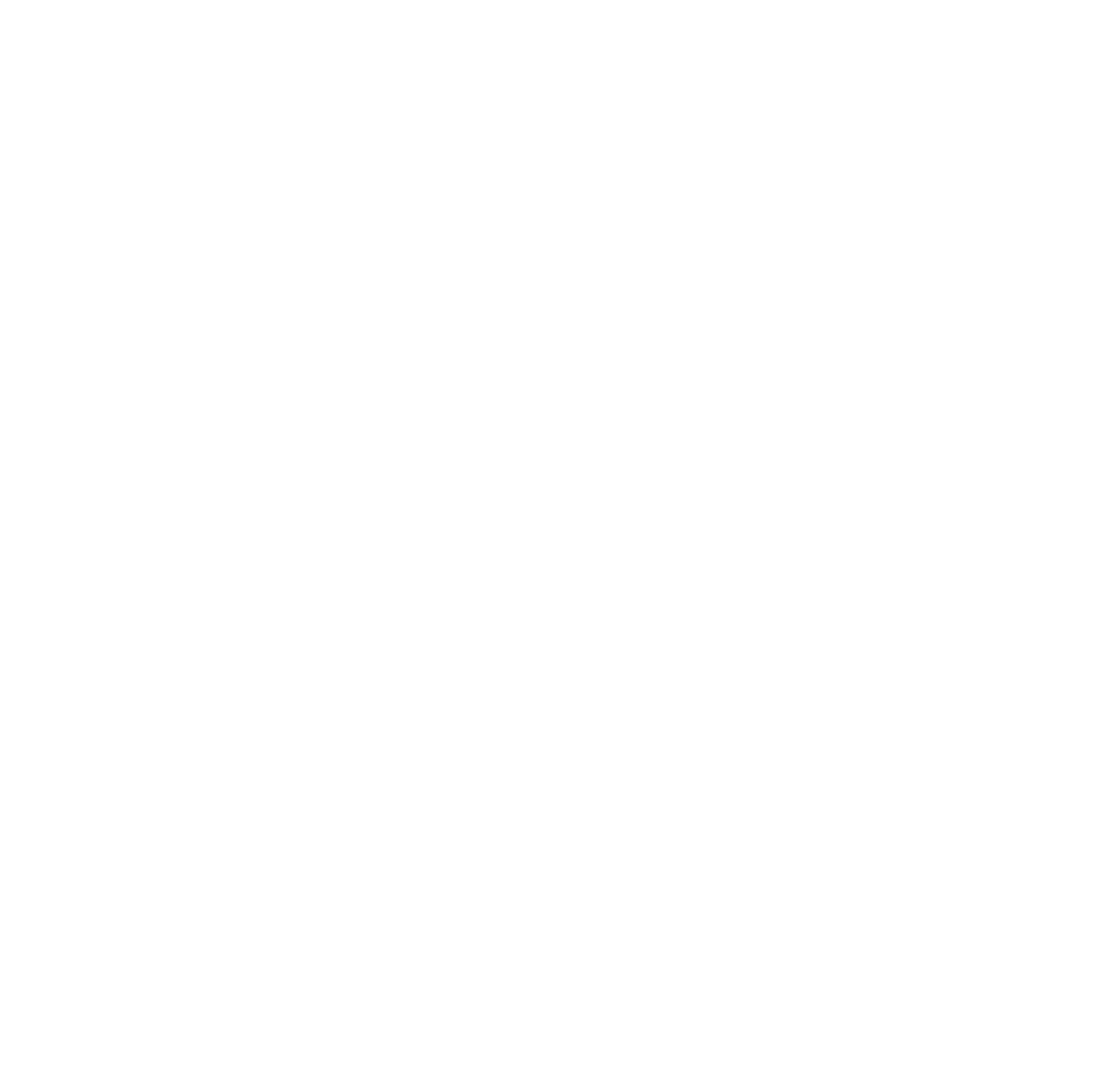
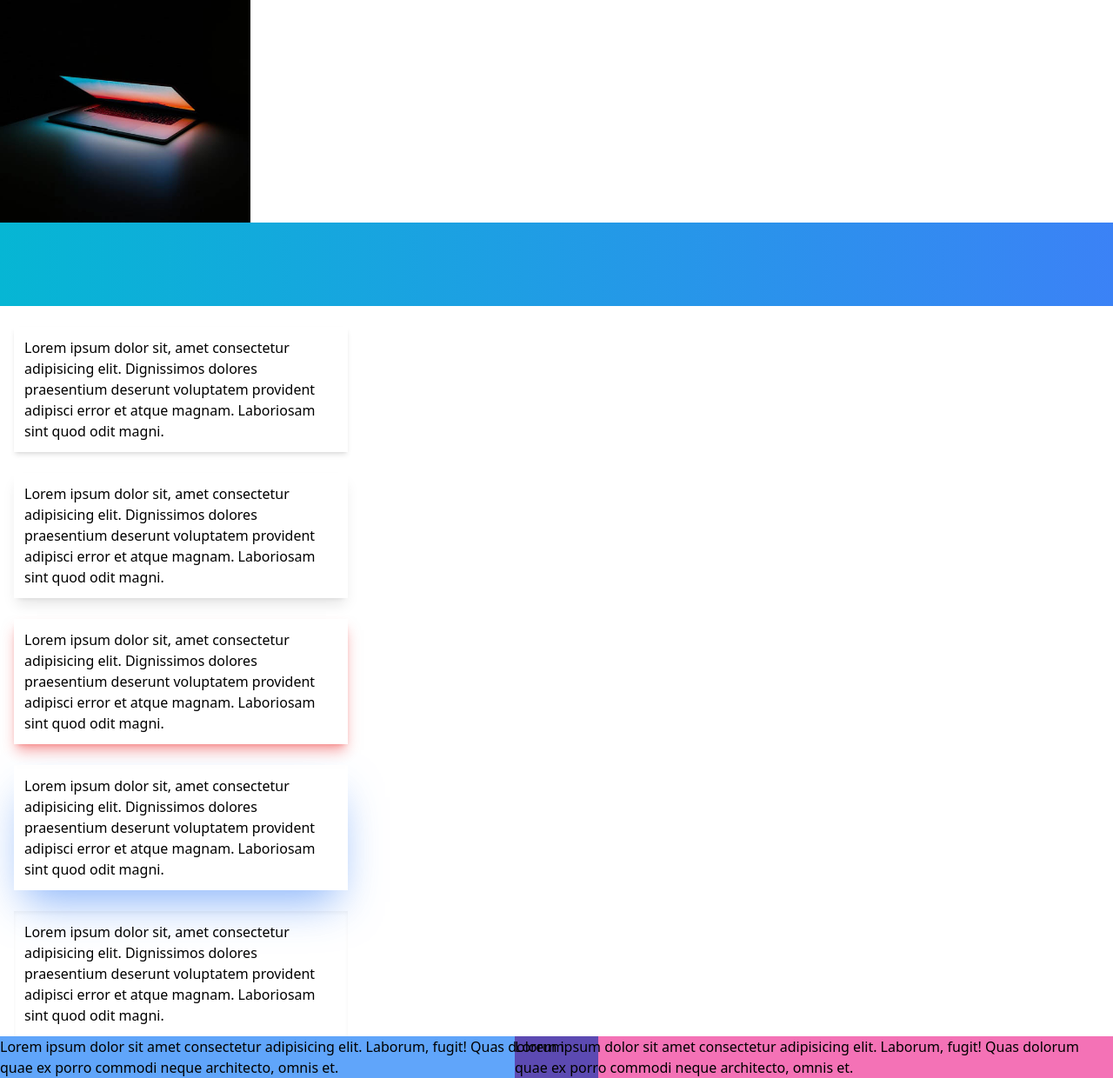
Before and after one commit to AlbertAdekanye/tailwind-sandbox-starter, a plain HTML site: page 07-backgrounds-shadows/index.html in a window 1280 px wide. Shown: the whole page at 87% size. Before the commit the page ends 800 px from the top, so only its background shows below. Drawn offline with nearby package versions, Linux system fonts and the light colour scheme.

Commit message:
Tailwind css backgrounds-shadows

```diff
--- a/07-backgrounds-shadows/index.html
+++ b/07-backgrounds-shadows/index.html
@@ -9,12 +9,42 @@
   </head>
   <body>
     <!-- Background Classes -->
+    <div
+      class="h-64 w-72 bg-no-repeat bg-center bg-cover"
+      style="background-image: url('../assets/img/img1.jpg');">
 
+    </div>
     <!-- Gradients -->
+    <div class="h-24 bg-gradient-to-r from-cyan-500 to-blue-500"></div>
 
     <!-- Shadows -->
+    <div class="w-96 mt-6 ml-4 p-3 shadow-md">
+      Lorem ipsum dolor sit, amet consectetur adipisicing elit. Dignissimos dolores praesentium deserunt voluptatem provident adipisci error et atque magnam. Laboriosam sint quod odit magni.
+    </div>
+
+    <div class="w-96 mt-6 ml-4 p-3 shadow-lg ">
+      Lorem ipsum dolor sit, amet consectetur adipisicing elit. Dignissimos dolores praesentium deserunt voluptatem provident adipisci error et atque magnam. Laboriosam sint quod odit magni.
+    </div>
+
+    <div class="w-96 mt-6 ml-4 p-3 shadow-lg shadow-red-500/50">
+      Lorem ipsum dolor sit, amet consectetur adipisicing elit. Dignissimos dolores praesentium deserunt voluptatem provident adipisci error et atque magnam. Laboriosam sint quod odit magni.
+    </div>
+
+     <div class="w-96 mt-6 ml-4 p-3 shadow-2xl shadow-blue-500/60">
+      Lorem ipsum dolor sit, amet consectetur adipisicing elit. Dignissimos dolores praesentium deserunt voluptatem provident adipisci error et atque magnam. Laboriosam sint quod odit magni.
+    </div>
+
+     <div class="w-96 mt-6 ml-4 p-3 shadow-inner">
+      Lorem ipsum dolor sit, amet consectetur adipisicing elit. Dignissimos dolores praesentium deserunt voluptatem provident adipisci error et atque magnam. Laboriosam sint quod odit magni.
+    </div>
 
     <!-- Mix Blend -->
+    <div class="flex justify-center -space-x-24">
+      <div class="mix-blend-multiply bg-blue-400">Lorem ipsum dolor sit amet consectetur adipisicing elit. Laborum, fugit! Quas dolorum quae ex porro commodi neque architecto, omnis et.
+      </div>
+      <div class="mix-blend-multiply bg-blue-400 bg-pink-400">Lorem ipsum dolor sit amet consectetur adipisicing elit. Laborum, fugit! Quas dolorum quae ex porro commodi neque architecto, omnis et.
+      </div>
+    </div>
   </body>
 </html>
 
```
